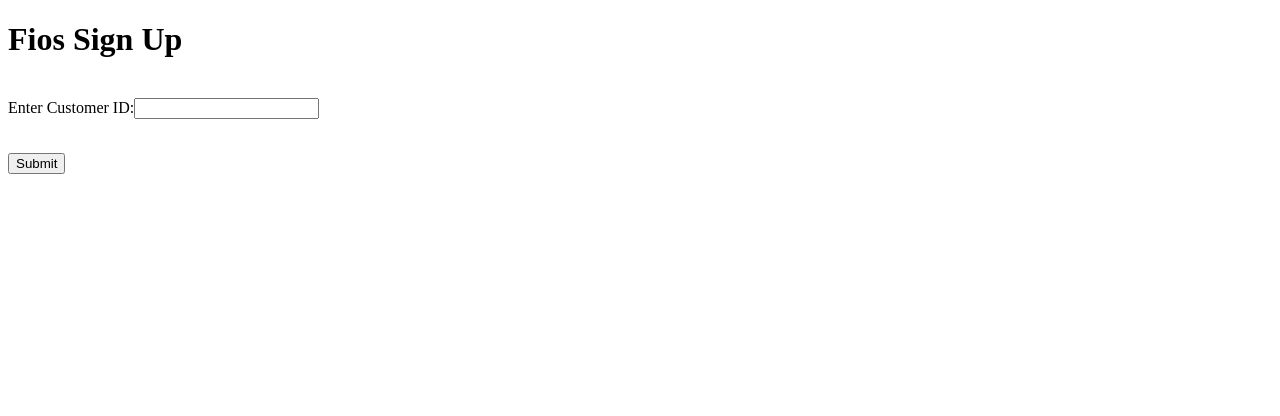
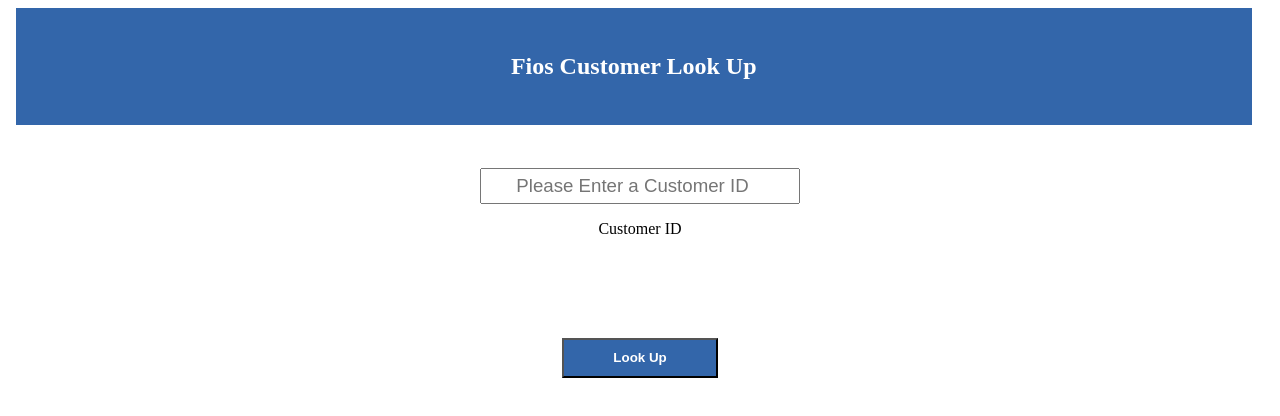
Before and after one commit to cwsvensson/P-Infosys-FIOS-ms-Frontend, an Angular app in the folder MiniProject/: page / in a window 1280 px wide. Shown: the top 416 px of the page. Built offline with nearby package versions, Linux system fonts and the light colour scheme.

Commit message:
Cosmetic Changes

```diff
--- a/MiniProject/src/app/signup/signup.component.css
+++ b/MiniProject/src/app/signup/signup.component.css
@@ -0,0 +1,59 @@
+h2{
+    text-align: center;
+}
+
+.heading{
+
+    width: 95%;
+    color: white;
+    background-color:  #3366AA;
+}
+
+input{
+    width: 50%;
+    height: 30px;
+    text-align: center;
+    font-size: 14pt;
+}
+
+button{
+    width: 25%;
+    height: 40px;
+    text-align: center;
+    background-color: #3366AA;
+    color: white;
+    font-weight: bold;
+}
+
+div{
+    width: 100%;
+    text-align: center;
+    padding: 2%;
+}
+
+table {
+    border: 1px solid black;
+    border-collapse: collapse;
+}
+
+th {
+    border: 1px solid black;
+    padding: 10px;
+  }
+
+.tableHeading{
+    background-color: #3366AA;
+    color: white;
+}
+
+
+.center {
+    margin: auto;
+    width: 50%;
+  }
+
+.centerChild{
+    display: block;
+    margin : 0 auto;
+    text-align: center;
+}
--- a/MiniProject/src/app/signup/signup.component.html
+++ b/MiniProject/src/app/signup/signup.component.html
@@ -1,16 +1,37 @@
-<h1>Fios Sign Up</h1>
+<body>
+    <div class="heading">
+        <h2>Fios Customer Look Up</h2>
+    </div>
 
     <br/>
-<div class="form-group">
-     <label>Enter Customer ID:</label><input type="number" class="form-control" id="id" required name="id" [(ngModel)]="inputId"/>
+    <div class="center">
+        <input type="number" class="centerChild" id="id" required name="id" [(ngModel)]="inputId" placeholder="Please Enter a Customer ID"/>
+        <p>Customer ID</p>
     </div>
     <p id="info"></p>
     <br/>
-<div id="dataTable" style="display: none;">
-    <table>
+
+    <div class="center">
+        <button type="button" class=".centerChild" type="submit" value="submit" (click)="onSubmit()">Look Up</button>
+    </div>
+
+    <div id="dataTable0" class="center" style="display: none;">
+        <table class="centerChild">
+            <tr class="tableHeading">
+                <th>Name</th>
+                <th>Id</th>
+            </tr>
             <tr>
                 <th>{{Data.name}}</th>
                 <th>{{Data.id}}</th>
+            </tr>
+        </table>
+    </div>
+    <div id="dataTable1" class="center" style="display: none;">
+        <table class="centerChild">
+            <tr class="tableHeading">
+                <th>Subscription</th>
+                <th>Status</th>
             </tr>
             <tr>
                 <th>Cable Subscription</th>
@@ -25,6 +46,5 @@
                 <th>{{Data.phoneSubscribed}}</th>
             </tr>
         </table>
-
     </div>
-<button type="button" class="btn btn-primary" type="submit" value="submit" (click)="onSubmit()">Submit</button>
+</body>
--- a/MiniProject/src/app/signup/signup.component.ts
+++ b/MiniProject/src/app/signup/signup.component.ts
@@ -33,7 +33,8 @@
         if(data.phoneSubscribed) {this.Data.phoneSubscribed = "Active"}
         else{this.Data.phoneSubscribed = "Inactive"}
         //document.getElementById("info").innerHTML = data.id + " " + data.name + " " + data.cableSubscribed + " " + data.internetSubscribed + " " + data.phoneSubscribed;
-        document.getElementById("dataTable").style.display = "flex";
+        document.getElementById("dataTable0").style.display = "flex";
+        document.getElementById("dataTable1").style.display = "flex";
         console.log(data);
       });
   }
```
Lines whose indentation alone changed are shown as unchanged.
